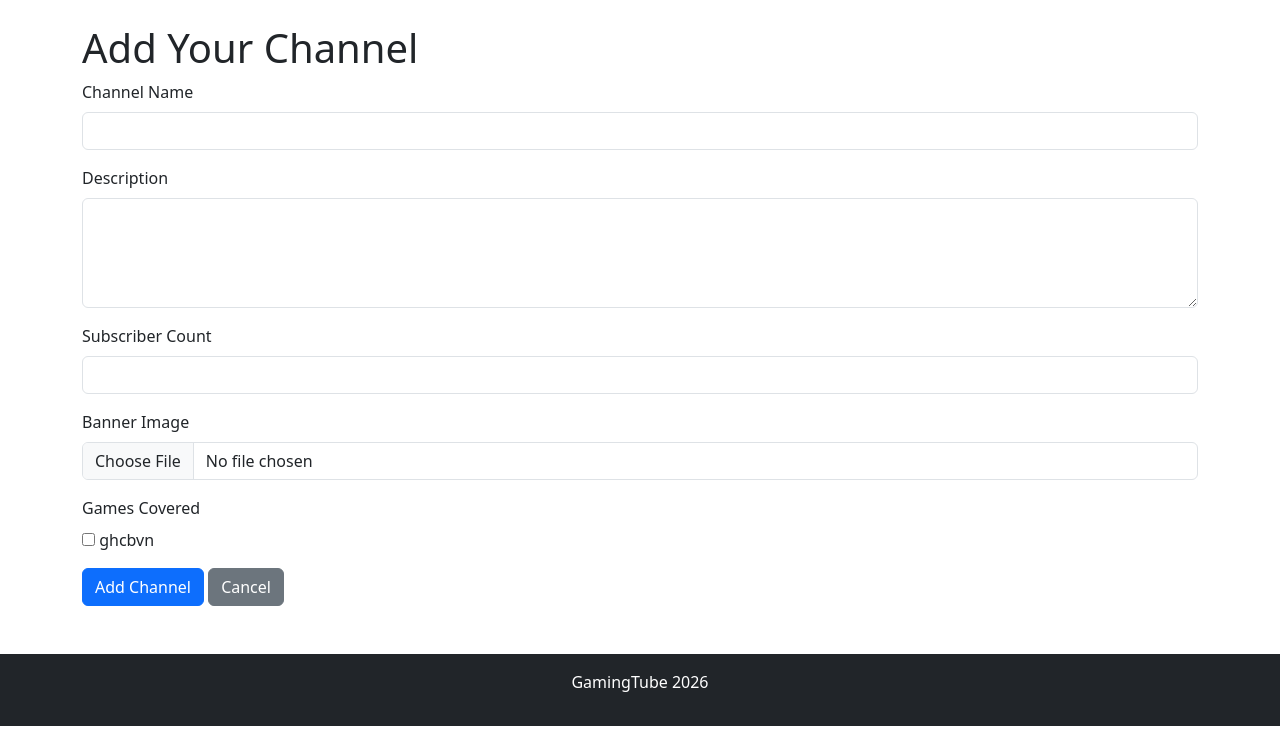
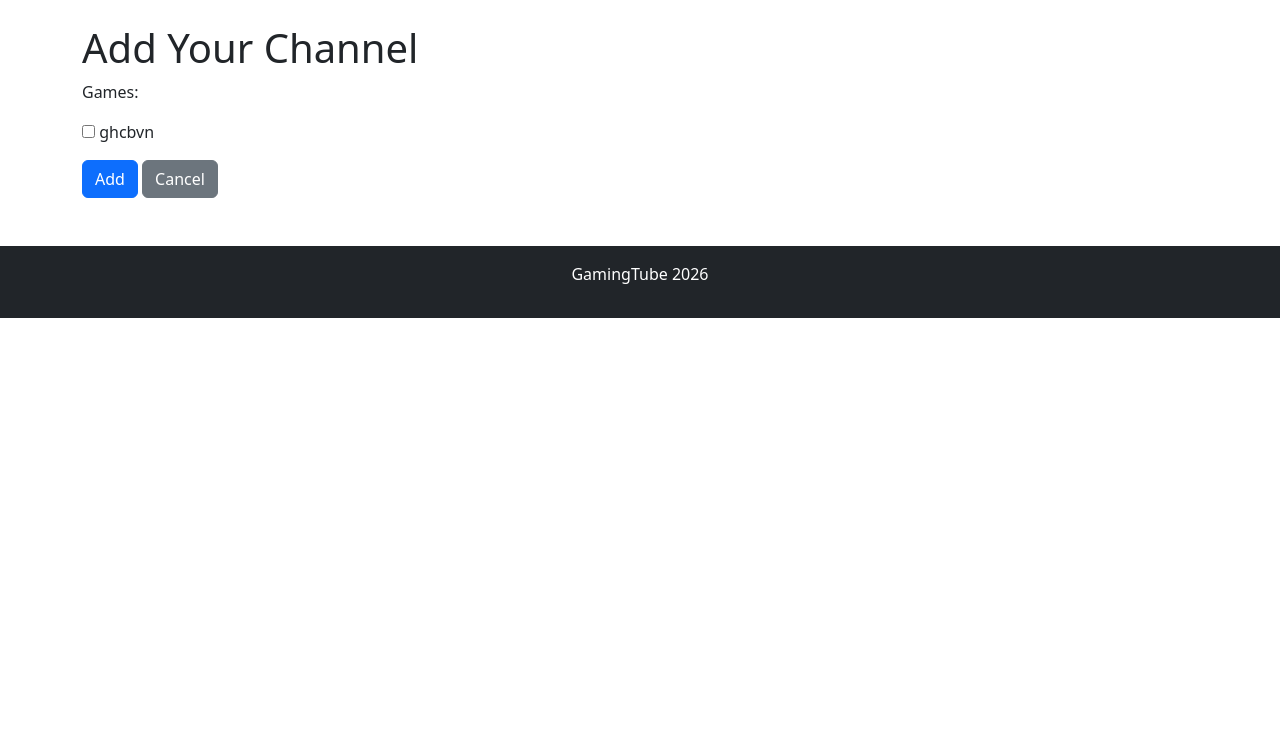
Before and after one commit to danielibikunle2/GamingTube, a Django app: page /channels/add/ in a window 1280 px wide. Shown: the part 56-800 px from the top of the page. Run offline with Django 5.2, Linux system fonts and the light colour scheme; data comes from the database, SQL or seed files in the repository; both versions use the stored data as it was after the commit; parts of the project's set-up code (start-up, migrations or seed data) failed here and were passed over.

Commit message:
updated code on channels

```diff
--- a/project02/project02_site/channels/models.py
+++ b/project02/project02_site/channels/models.py
@@ -7,7 +7,7 @@ class Channel(models.Model):
     description = models.TextField(blank=True)
     subscriber_count = models.IntegerField(default=0)
     banner = models.ImageField(upload_to='banners/', blank=True, default='placeholder.png')
-    owner = models.ForeignKey(User, on_delete=models.CASCADE)
+    owner = models.ForeignKey(User, on_delete=models.CASCADE, null=True, blank=True)
     games = models.ManyToManyField(Game, blank=True)
     created_at = models.DateTimeField(auto_now_add=True)
 
--- a/project02/project02_site/channels/templates/channels/channel_add.html
+++ b/project02/project02_site/channels/templates/channels/channel_add.html
@@ -6,27 +6,8 @@
 <h1>Add Your Channel</h1>
 <form method="POST" enctype="multipart/form-data">
     {% csrf_token %}
-    <div class="mb-3">
-        <label class="form-label">Channel Name</label>
-        <input type="text" name="name" class="form-control" required>
-    </div>
-    <div class="mb-3">
-        <label class="form-label">Description</label>
-        <textarea name="description" class="form-control" rows="4"></textarea>
-    </div>
-    <div class="mb-3">
-        <label class="form-label">Subscriber Count</label>
-        <input type="number" name="subscriber_count" class="form-control">
-    </div>
-    <div class="mb-3">
-        <label class="form-label">Banner Image</label>
-        <input type="file" name="banner" class="form-control">
-    </div>
-    <div class="mb-3">
-        <label class="form-label">Games Covered</label>
-        {{ form.games }}
-    </div>
-    <button type="submit" class="btn btn-primary">Add Channel</button>
+    {{ form.as_p }}   <!-- or {{ form }} if you want full control -->
+    <button type="submit" class="btn btn-primary">Add</button>
     <a href="{% url 'channel_list' %}" class="btn btn-secondary">Cancel</a>
 </form>
 {% endblock %}
--- a/project02/project02_site/channels/urls.py
+++ b/project02/project02_site/channels/urls.py
@@ -1,7 +1,8 @@
 from django.urls import path
-from .views import ChannelListView, ChannelDetailView, channel_add
+from .views import ChannelListView, ChannelDetailView, ChannelCreateView
+
 urlpatterns = [
     path('', ChannelListView.as_view(), name='channel_list'),
     path('<int:pk>/', ChannelDetailView.as_view(), name='channel_detail'),
-    path('add/', channel_add, name='channel_add'),
+    path('add/', ChannelCreateView.as_view(), name='channel_add'),
 ]
--- a/project02/project02_site/channels/views.py
+++ b/project02/project02_site/channels/views.py
@@ -1,8 +1,8 @@
 from django.shortcuts import render, get_object_or_404, redirect
 from .models import Channel
 from .forms import ChannelForm
-from django.views.generic import ListView, DetailView
-from .models import Channel
+from django.views.generic import ListView, DetailView, CreateView
+from django.urls import reverse_lazy
 
 class ChannelListView(ListView):
     model = Channel
@@ -16,16 +16,8 @@ class ChannelDetailView(DetailView):
     context_object_name = 'channel'
     pk_url_kwarg = 'pk'
 
-def channel_add(request):
-    if request.method == 'POST':
-        form = ChannelForm(request.POST, request.FILES)
-        if form.is_valid():
-            channel = form.save(commit=False)
-            channel.owner = request.user
-            channel.save()
-            form.save_m2m()
-            return redirect('channel_list')
-    else:
-        form = ChannelForm()
-    context = {'form': form}
-    return render(request, 'channels/channel_add.html', context)
+class ChannelCreateView(CreateView):
+    model = Channel
+    form_class = ChannelForm
+    template_name = 'channels/channel_add.html'
+    success_url = reverse_lazy('channel_list')
```
Also changed, not shown: project02/project02_site/channels/migrations/0003_alter_channel_owner.py (added), project02/project02_site/db.sqlite3, project02/project02_site/media/banners/child-care-png-42480_WoXqkq6.png (added).
